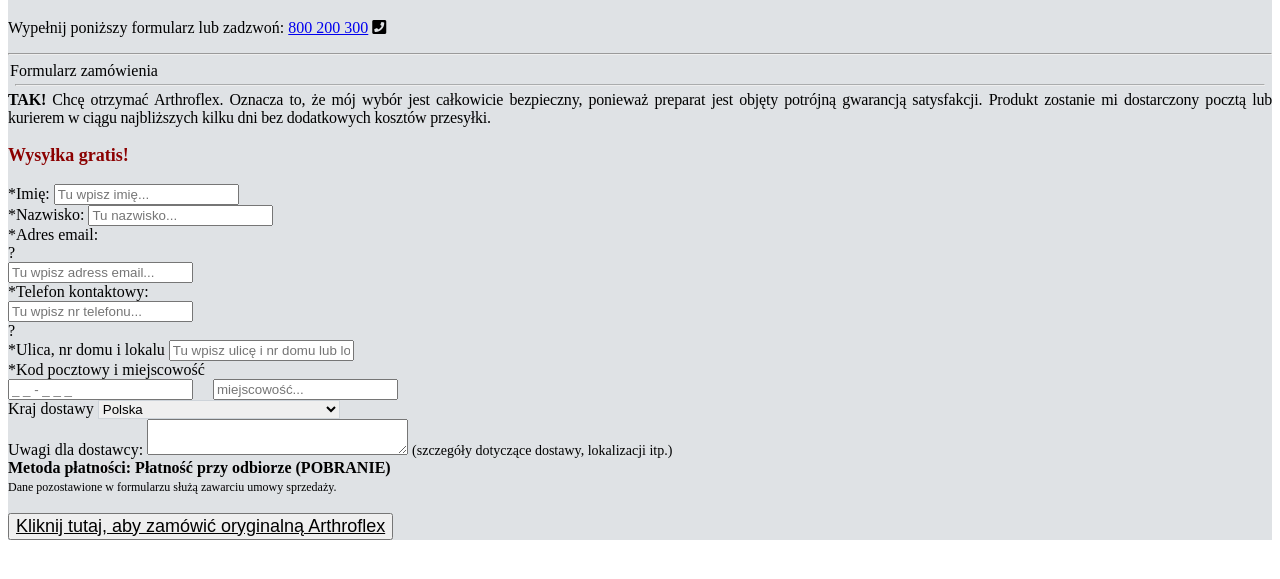
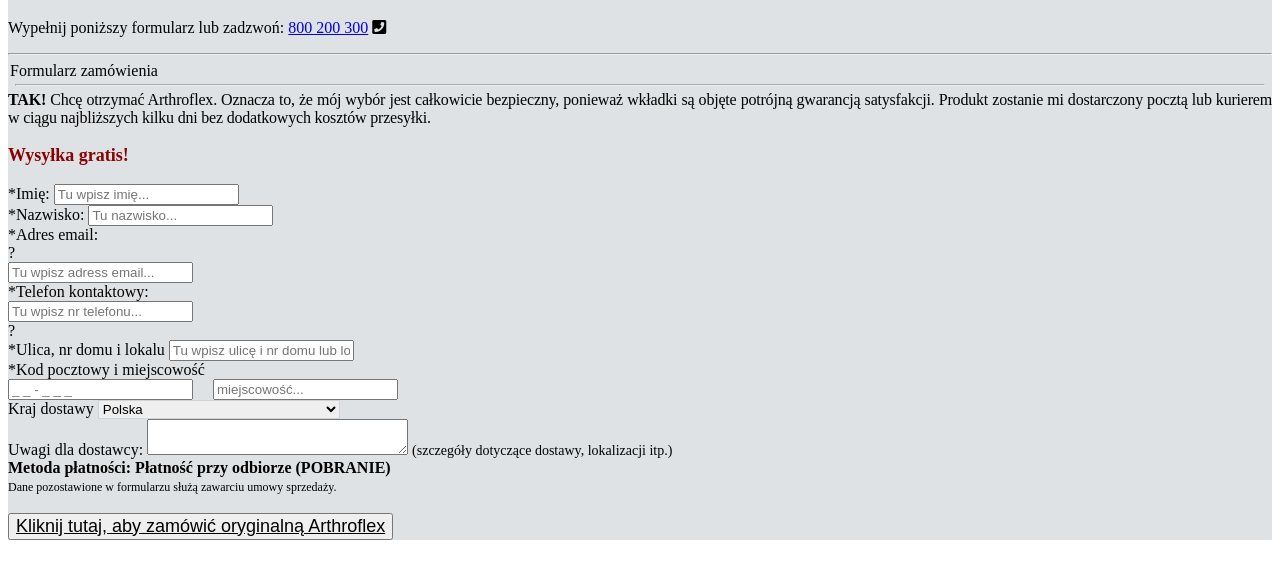
Before and after one commit to marketing-webs/Sluch__BioSlices--Second-V2, a plain HTML site: page src/templates/shipping-form.html in a window 1280 px wide. Shown: the part 61-640 px from the top of the page. Drawn offline with Linux system fonts and the light colour scheme.

Commit message:
rename preparat for wkladki

```diff
--- a/src/templates/shipping-form.html
+++ b/src/templates/shipping-form.html
@@ -22,7 +22,7 @@
                     </legend>
                     <span style="letter-spacing: -.2px; display: block; text-align: justify;"><b>TAK!</b> Chcę otrzymać Arthroflex. Oznacza to,
                         że mój
-                        wybór jest całkowicie bezpieczny, ponieważ preparat jest objęty potrójną gwarancją
+                        wybór jest całkowicie bezpieczny, ponieważ wkładki są objęte potrójną gwarancją
                         satysfakcji. Produkt zostanie mi dostarczony pocztą lub kurierem w ciągu najbliższych kilku
                         dni bez dodatkowych kosztów przesyłki.</span>
                     <br>
```
